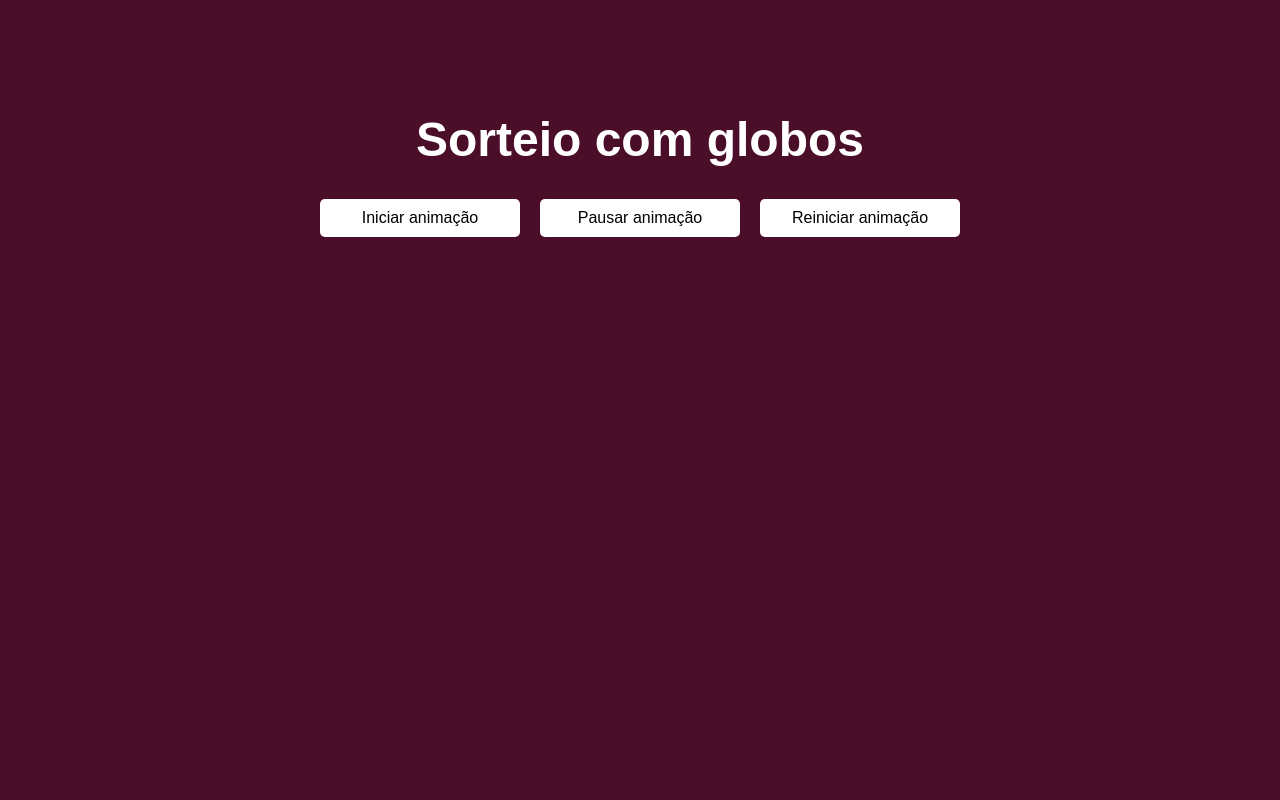
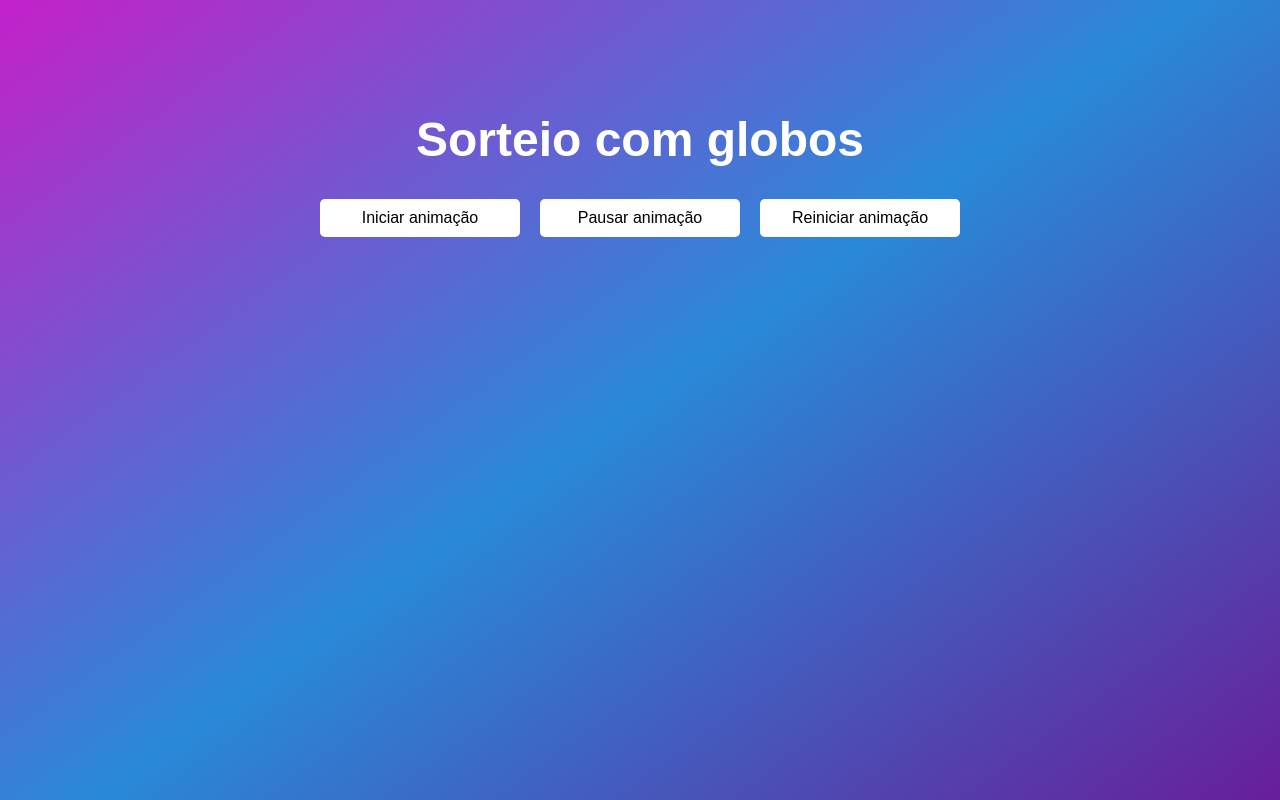
Before and after one commit to LuisBrescia/globos-sorteio, a website built with Vite: page index.html in a window 1280 px wide. Built offline with nearby package versions, Linux system fonts and the light colour scheme.

Commit message:
Background transparent

```diff
--- a/src/css/style.css
+++ b/src/css/style.css
@@ -1,5 +1,7 @@
 body {
       margin: 0;
+      background: linear-gradient(144deg, #c420ca 0%, #2989d8 50%, #681e99 100%);
+      /* 4a0e28 */
     }
 
     canvas {
--- a/src/scripts/scene-setup.js
+++ b/src/scripts/scene-setup.js
@@ -8,12 +8,11 @@ const MACRO_CONTROLS = false; // Ativar controles de órbita
 
 export function initScene() {
   scene = new THREE.Scene();
-  scene.background = new THREE.Color(0x4a0e28);
 
   camera = new THREE.PerspectiveCamera(1, window.innerWidth / window.innerHeight, 0.1, 2000);
   camera.position.z = 600;
 
-  renderer = new THREE.WebGLRenderer({ antialias: true });
+  renderer = new THREE.WebGLRenderer({ antialias: true, alpha: true });
   renderer.shadowMap.enabled = true;
   renderer.shadowMap.type = THREE.PCFSoftShadowMap; // Use sombras suaves
   renderer.setSize(window.innerWidth, window.innerHeight);
```
